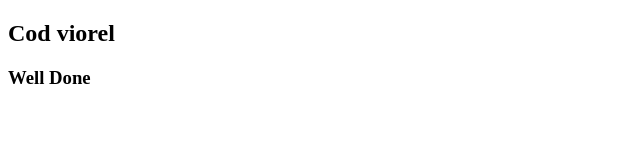
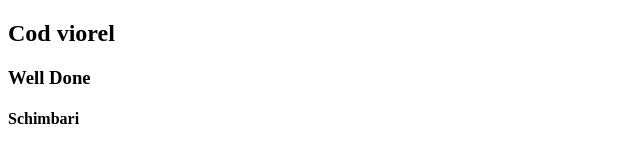
Before and after one commit to Deonis-alt/first_project, a plain HTML site: page index.html in a window 1280 px wide. Shown: the full height of the page, 0-640 px from the left. Drawn offline with Linux system fonts and the light colour scheme.

Commit message:
am adaugat

```diff
--- a/index.html
+++ b/index.html
@@ -7,5 +7,6 @@
 <body>
 <h2>Cod viorel</h2>
 <h3>Well Done</h3>
+<h4>Schimbari</h4>
 </body>
 </html>
```
